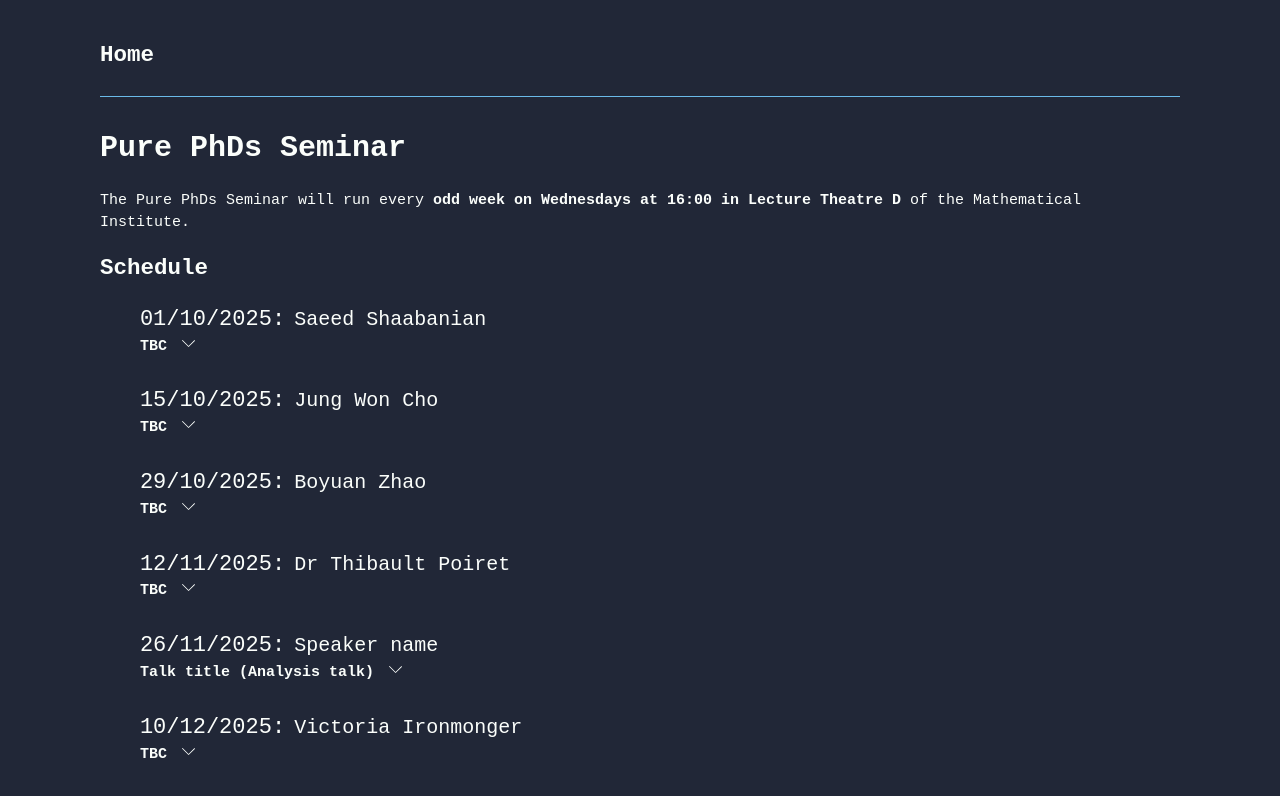
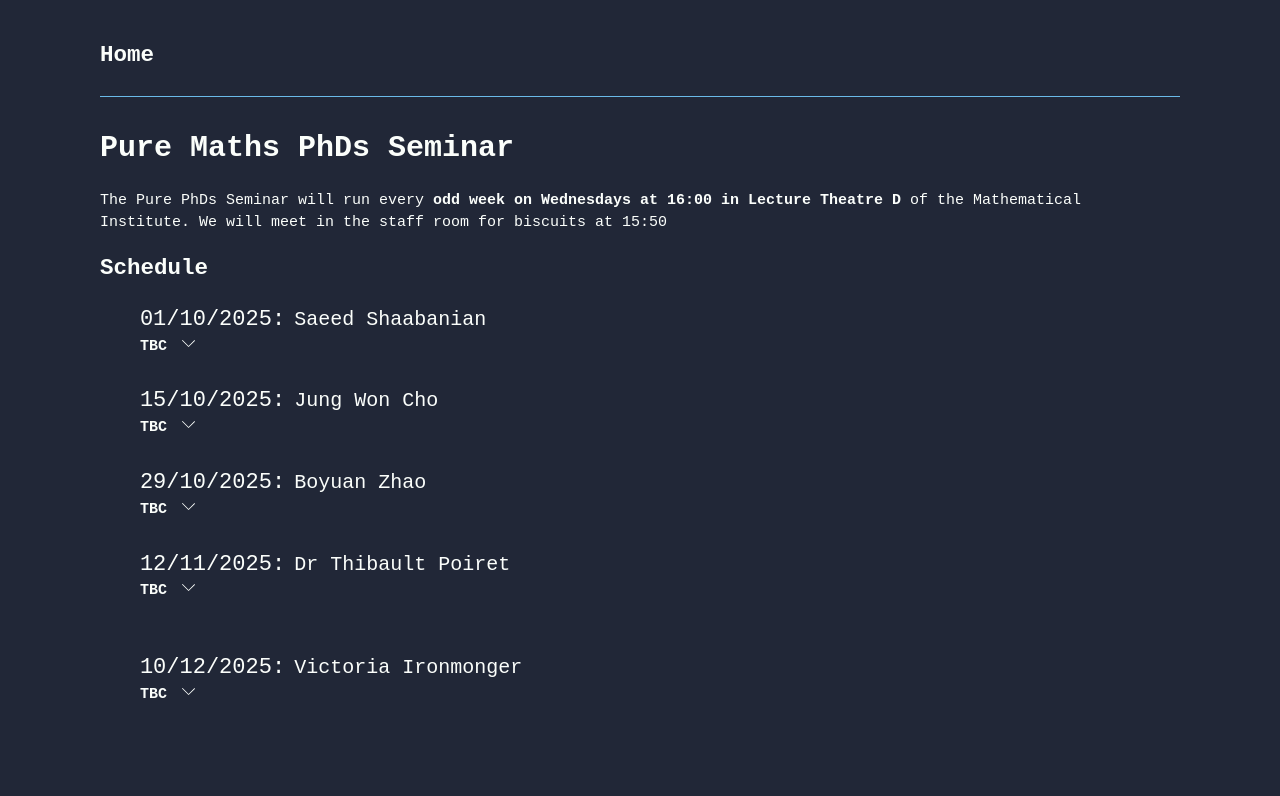
Before and after one commit to AnadeOre/anadeore.github.io, a Next.js app: page /purephd in a window 1280 px wide. Shown: the top 796 px of the page. Built offline with nearby package versions, Linux system fonts and the light colour scheme.

Commit message:
updated pure PhD seminar schedule

```diff
--- a/src/app/purephd/page.jsx
+++ b/src/app/purephd/page.jsx
@@ -8,11 +8,12 @@ const Page = () => {
   return (
     <div>
       <HeaderEvent eventURL={'purephd'} photos={false} />
-      <h1>Pure PhDs Seminar</h1>
+      <h1>Pure Maths PhDs Seminar</h1>
       <p>
         The Pure PhDs Seminar will run every{' '}
         <strong>odd week on Wednesdays at 16:00 in Lecture Theatre D</strong> of
-        the Mathematical Institute.
+        the Mathematical Institute. We will meet in the staff room for biscuits
+        at 15:50
       </p>
       <h2>Schedule</h2>
       <ul>
@@ -56,13 +57,13 @@ const Page = () => {
           // slides='/'
         />
         <br />
-        <Schedule
+        {/* <Schedule TYANYI FENG
           time='26/11/2025'
           speaker='Speaker name'
           title='Talk title (Analysis talk)'
           abstract='Abstract here'
           // slides='/'
-        />
+        /> */}
         <br />
         <Schedule
           time='10/12/2025'
```
